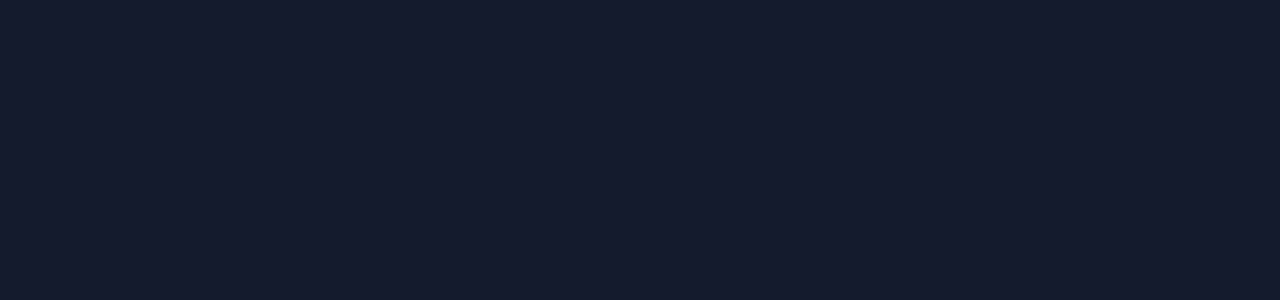
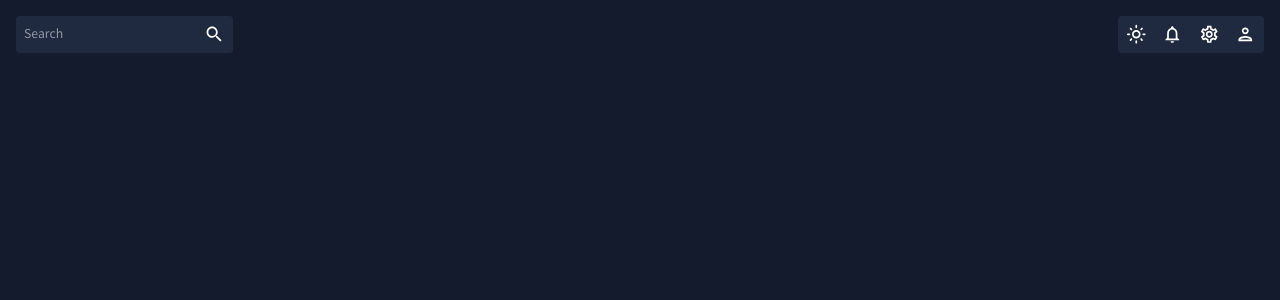
Before and after one commit to zhulym/admin-dashboard, a React (Create React App) app: page / in a window 1280 px wide. Shown: the top 300 px of the page. Built offline with nearby package versions, Linux system fonts and the light colour scheme.

Commit message:
feat: implement top-bar

```diff
--- a/src/App.tsx
+++ b/src/App.tsx
@@ -4,6 +4,8 @@
 
 import { ColorModeContext } from './theme';
 import { useThemeMode } from 'hooks/useThemeMode';
+
+import TopBar from 'components/top-bar/TopBar';
 
 const App: FC = () => {
   const [theme, colormode] = useThemeMode();
@@ -14,7 +16,9 @@
       <ThemeProvider theme={theme as any}>
         <CssBaseline />
         <div className="app">
-          <main className="content"></main>
+          <main className="content">
+            <TopBar />
+          </main>
         </div>
       </ThemeProvider>
     </ColorModeContext.Provider>
--- a/src/components/top-bar/TopBar.tsx
+++ b/src/components/top-bar/TopBar.tsx
@@ -1,10 +1,62 @@
-import React, { FC } from 'react';
+import React, { FC, useContext } from 'react';
+import { Box, IconButton, InputBase, useTheme } from '@mui/material';
 
-type Props = {};
+import { tokens, ColorModeContext } from 'theme';
 
-const TopBar: FC = (props: Props) => {
+import SearchIcon from '@mui/icons-material/Search';
+import LightModeOutlinedIcon from '@mui/icons-material/LightModeOutlined';
+import DarkModeOutlinedIcon from '@mui/icons-material/DarkModeOutlined';
+import NotificationsOutlinedIcon from '@mui/icons-material/NotificationsOutlined';
+import SettingsOutlinedIcon from '@mui/icons-material/SettingsOutlined';
+import PersonOutlinedIcon from '@mui/icons-material/PersonOutlined';
+
+const TopBar: FC = () => {
+  const theme = useTheme();
+  const colors = tokens(theme.palette.mode);
+  const colorMode = useContext(ColorModeContext);
+
+  const onToggleMode = () => {
+    colorMode.toggleColorMode();
+  };
+
   return (
-    <div>: FC</div>
+    <Box display="flex" justifyContent="space-between" p={2} gap={2}>
+      <Box
+        display="flex"
+        borderRadius={1}
+        sx={{ backgroundColor: colors.primary[400] }}
+      >
+        <InputBase
+          sx={{ pl: 1, flex: 1 }}
+          placeholder="Search"
+        />
+        <IconButton type="button">
+          <SearchIcon />
+        </IconButton>
+      </Box>
+
+      <Box display="flex" borderRadius={1} sx={{ backgroundColor: colors.primary[400] }}>
+        <IconButton type="button" onClick={onToggleMode}>
+          {theme.palette.mode === 'dark' ? (
+            <LightModeOutlinedIcon />
+          ) : (
+            <DarkModeOutlinedIcon />
+          )}
+        </IconButton>
+
+        <IconButton type="button">
+          <NotificationsOutlinedIcon />
+        </IconButton>
+
+        <IconButton type="button">
+          <SettingsOutlinedIcon />
+        </IconButton>
+
+        <IconButton type="button">
+          <PersonOutlinedIcon />
+        </IconButton>
+      </Box>
+    </Box>
   );
 };
 
--- a/src/hooks/useThemeMode.ts
+++ b/src/hooks/useThemeMode.ts
@@ -3,13 +3,15 @@
 import { themeSettings } from "theme";
 
 export const useThemeMode = () => {
-  const [mode, setMode] = useState("dark");
+  const [mode, setMode] = useState<PaletteMode>("dark");
 
   const colorMode = useMemo(() => ({
-    toggleColorMode: () => setMode((prev) => (prev === "light" ? "dark" : "light")),
+    // The dark mode switch would invoke this method
+    toggleColorMode: () => setMode((prev: PaletteMode) => (prev === "light" ? "dark" : "light")),
   }), []);
 
-  const theme = useMemo(() => createTheme(themeSettings(mode as PaletteMode)), [mode]);
+  // Update the theme only if the mode changes
+  const theme = useMemo(() => createTheme(themeSettings(mode)), [mode]);
 
   return [theme, colorMode];
 };
```
